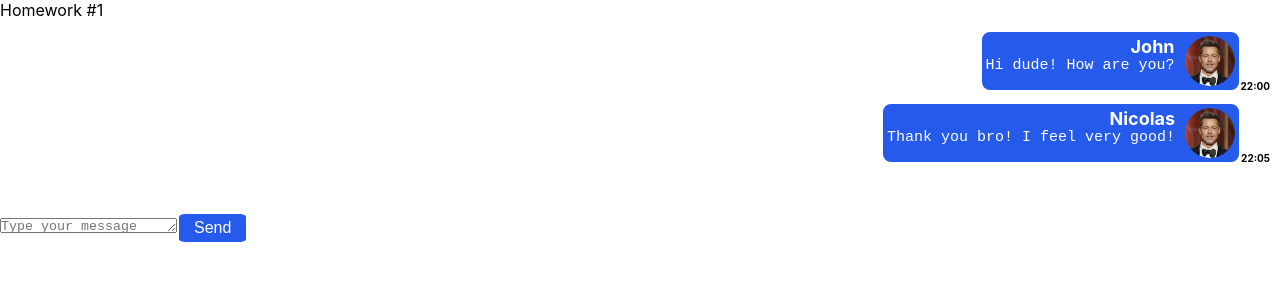
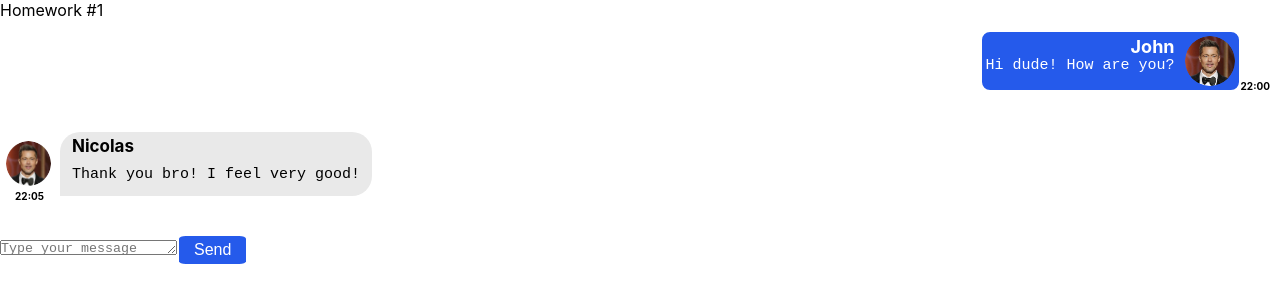
Before and after one commit to MaratFa/Autocheck, a React (Create React App) app: page / in a window 1280 px wide. Shown: the top 302 px of the page. Built offline with nearby package versions, Linux system fonts and the light colour scheme.

Commit message:
Update FriendMessage.module.css

```diff
--- a/src/s2-homeworks/hw01/friend-message/FriendMessage.module.css
+++ b/src/s2-homeworks/hw01/friend-message/FriendMessage.module.css
@@ -1,31 +1,29 @@
 .friendMessage {
     display: flex;
-    align-items: flex-end;
-    margin: 10px;
+    margin-left: 60px;
+    margin-top: 40px;
 }
 
 .friendImageAndText {
     padding: 4px;
-    border: 2px solid #ffffff;
-    border-radius: 10px;
-    margin-left: auto;
-    margin-right: 0;
-    background-color: #255aeb;
+    border-radius: 20px 20px 20px 0;
+    background-color: #e9e9e9;
 }
 
 .friendImageAndText img {
-    float: right;
-    height: 50px;
-    width: 50px;
+    float: left;
+    height: 45px;
     border-radius: 50%;
-    margin-right: 0px;
+    margin-left: -58px;
+    margin-top: 5px;
 }
 
 .friendText {
-    min-width: 150px;
-    max-width: 300px;
+    min-width: auto;
+    max-width: auto;
     word-wrap: break-word;
-    margin-right: 60px;
+    margin-right: 8px;
+    margin-left: 8px;
 }
 
 .friendText:after {
@@ -35,22 +33,25 @@
 }
 
 .friendName {
-    text-align: right;
-    font-size: 18px;
+    text-align: left;
+    font-size: 17px;
     font-weight: bold;
-    color: #ffffff;
+    color: #000000;
+    margin-bottom: 10px;
 }
 
 .friendMessageText {
-    display: inline_block;
+    display:flex;
     font-size: 15px;
-    width: auto;
-    color: #ffffff;
+    color: #000000;
 }
 
 .friendTime {
-    justify-content: flex-end;
     color: black;
     font-size: 10px;
     font-weight: bold;
+    text-align: left;
+    margin-bottom: -6px;
+    margin-top: 58px;
+    margin-left: -357px;
 }
```
